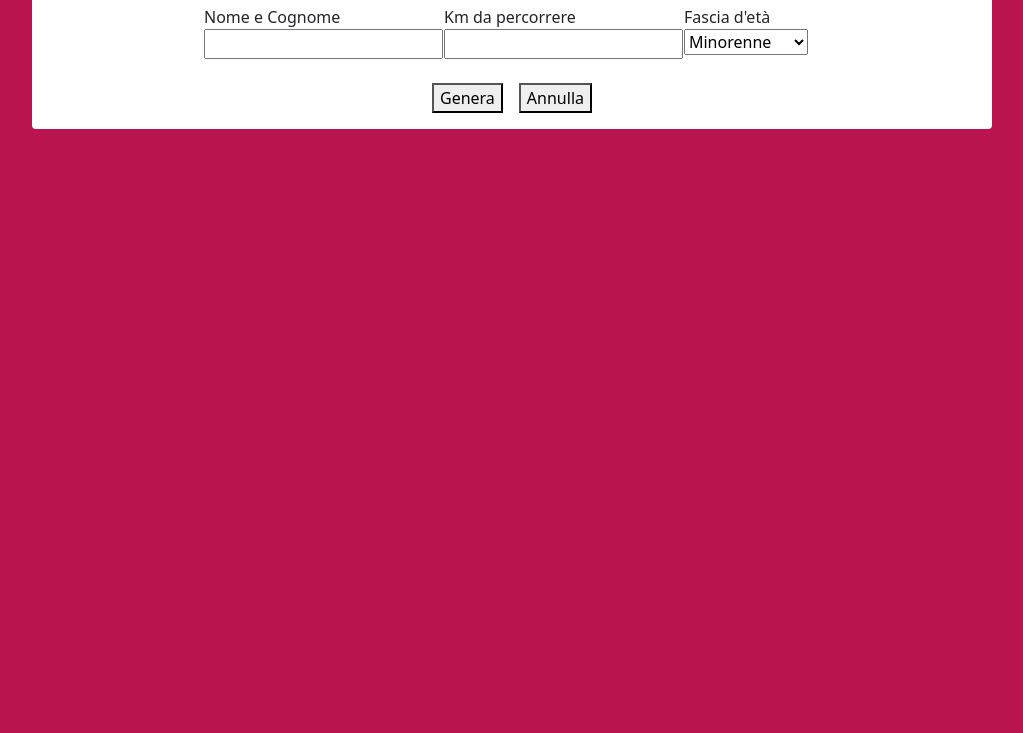
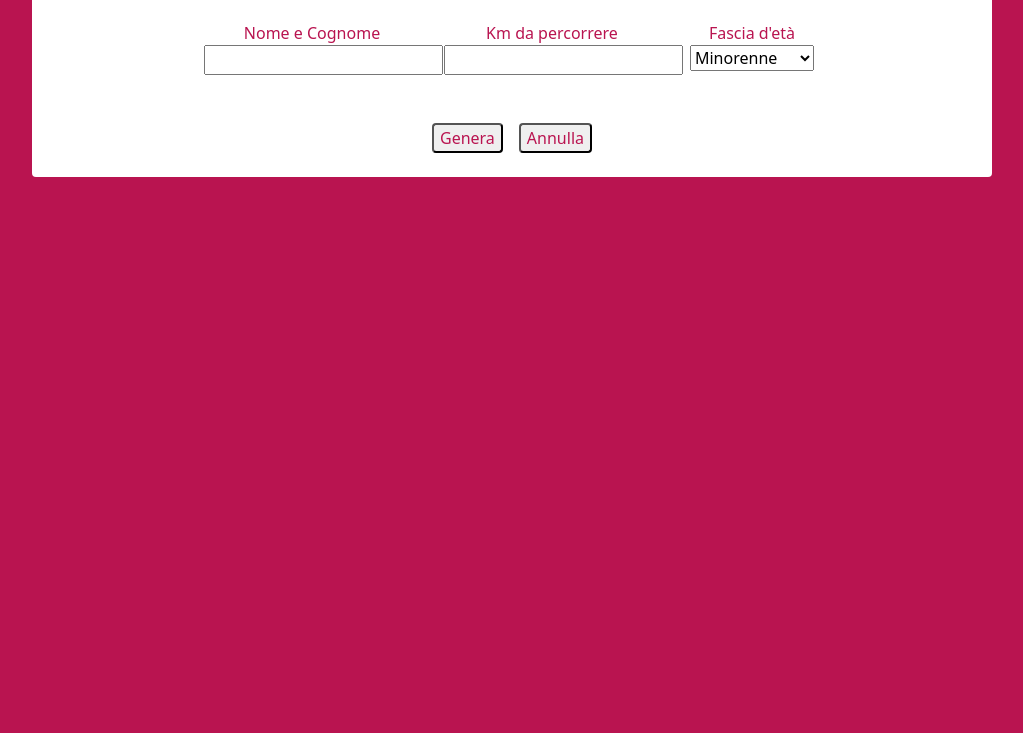
Before and after one commit to MicheleBisceglia/js-biglietto-treno-form, a plain HTML site: page index.html in a window 1280 px wide. Shown: the part 67-800 px from the top of the page, without its empty margins (128-1151 px from the left). Drawn offline with nearby package versions, Linux system fonts and the light colour scheme.

Commit message:
aggiunta stile e commenti

```diff
--- a/css/style.css
+++ b/css/style.css
@@ -1,3 +1,8 @@
 body {
     background-color: #b91450;
 }
+
+.ms_container label,
+.ms_container button {
+      color: #b91450;
+ }
--- a/index.html
+++ b/index.html
@@ -11,20 +11,20 @@
 <body>
     <main>
 <!--Raccolta dati-->
-        <h1 class="text-white text-center">Calcola il prezzo del tuo biglietto</h1>
-        <div class="w-75 mx-auto bg-white rounded">
+        <h1 class="text-white text-center text-uppercase">Calcola il prezzo del tuo biglietto</h1>
+        <div class="ms_container w-75 mx-auto bg-white pt-3 rounded">
             <div class="container">
                 <div class="row">
-                    <div class="col-3 offset-2 pt-3">
-                        <label for="user-name">Nome e Cognome</label>
+                    <div class="col-3 offset-2 pt-3 text-center">
+                        <label for="user-name ">Nome e Cognome</label>
                         <input type="text" name="user-name" id="user-name">
                     </div>
-                    <div class="col-3 pt-3">
+                    <div class="col-3 pt-3 text-center" >
                         <label for="distance">Km da percorrere</label>
                         <input type="text" name="distance" id="distance">
                     </div>
 
-                    <div class="col-2 pt-3">
+                    <div class="col-2 pt-3 text-center">
                         <label for="age">Fascia d'età </label>
                         <select name="age" id="age">
                             <option id="minorenne" value="minorenne">Minorenne</option>
@@ -34,9 +34,9 @@
                     </div>
                 </div>
 
-                <div class="d-flex justify-content-center mb-3 pt-4 pb-3">
-                    <button class="mx-2" id="form-btn">Genera</button>
-                    <button class="mx-2" id="form-clear-btn">Annulla</button>
+                <div class="d-flex justify-content-center mb-3 pt-5 pb-4">
+                    <button class="mx-2 rounded" id="form-btn">Genera</button>
+                    <button class="mx-2 rounded" id="form-clear-btn">Annulla</button>
                 </div>
             </div>
         </div>
@@ -44,7 +44,7 @@
 
 <!--Biglietto-->
         <div class="ticket w-75 mx-auto d-none">
-            <h1 class="text-white text-center">Il tuo biglietto</h1>
+            <h1 class="text-white text-center text-uppercase">Il tuo biglietto</h1>
             <div class="bg-white pb-4">
                 <strong class="pt-3">Dettaglio passeggeri</strong>
                 <div class="container border border-secondary">
--- a/js/script.js
+++ b/js/script.js
@@ -70,7 +70,7 @@ console.log(formClearBtn);
 formClearBtn.addEventListener("click",
     function() {
 
-    //Nascondo bigliettp
+    //Nascondo biglietto
         const ticket = document.querySelector(".ticket");
         ticket.classList.add("d-none");
 
```
